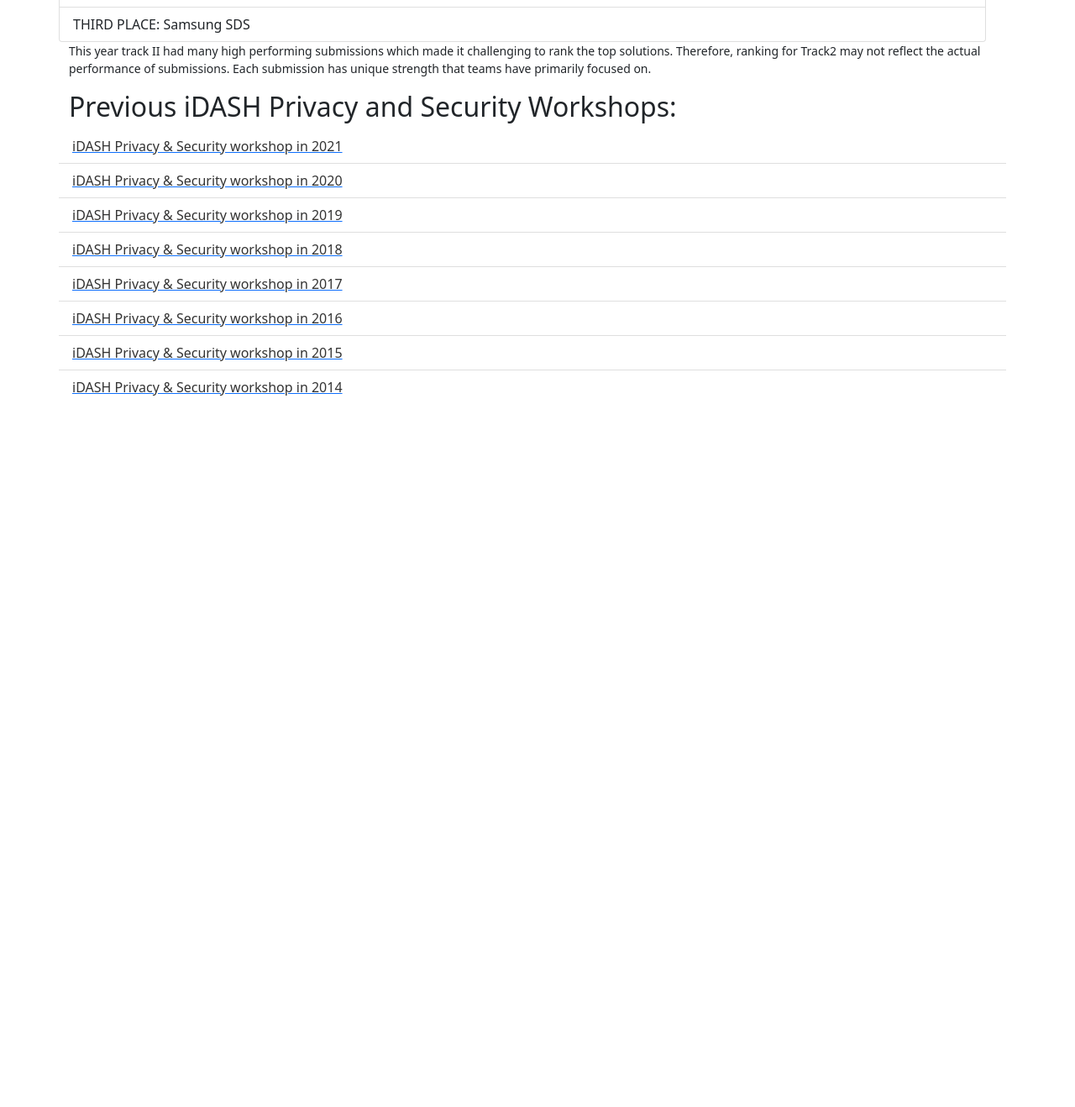
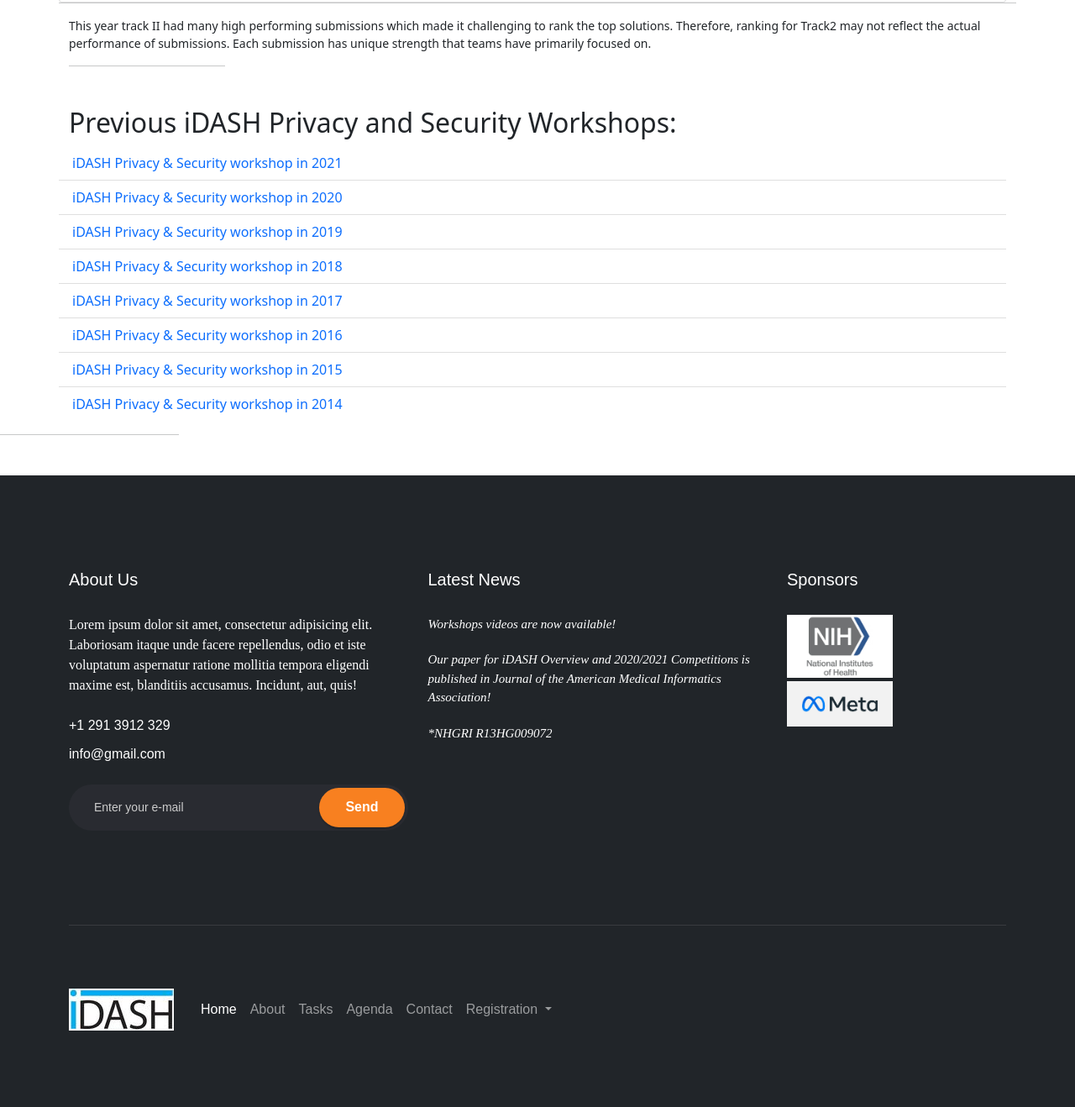
Before and after one commit to oliqym/iDash, a plain HTML site: page index.html in a window 1280 px wide. Shown: the part 922-2240 px from the top of the page at 84% size. Before the commit the page ends 1411 px from the top, so only its background shows below. Drawn offline with nearby package versions, Linux system fonts and the light colour scheme.

Commit message:
edited footer.html, index.html, and main.css
Need to remove the fade lines in ul li, find list styles in BS.

```diff
--- a/footer.html
+++ b/footer.html
@@ -1,19 +1,107 @@
-  <!--footer with sponsors-->
-  <footer class="footer fixed-bottom mt-auto py-3 bg-light">
+<footer class="footer-32892 pb-0 bg-dark text-white">
+  <div class="site-section">
     <div class="container">
-      <div class="container-fluid p-4">
-        <div class="row">
-          <div class="col-lg-2 col-md-12 mb-4 mb-md-0">
-            <div class="bg-image hover-overlay ripple shadow-1-strong rounded" data-ripple-color="light">
-              <img src="img/NIH.jpg" class="w-100" />
-            </div>
-          </div>
-          <div class="col-lg-2 col-md-12 mb-4 mb-md-0">
-            <div class="bg-image hover-overlay ripple shadow-1-strong rounded" data-ripple-color="light">
-              <img src="img/meta-logo.jpg" class="w-100" />
+      <div class="row">
+        <div class="col-md pr-md-5 mb-4 mb-md-0">
+          <h3>About Us</h3>
+          <p class="mb-4">Lorem ipsum dolor sit amet, consectetur adipisicing elit. Laboriosam itaque unde
+            facere repellendus, odio et iste voluptatum aspernatur ratione mollitia tempora eligendi
+            maxime est, blanditiis accusamus. Incidunt, aut, quis!</p>
+          <ul class="list-unstyled quick-info mb-4">
+            <li><a href="https://preview.colorlib.com/theme/bft/bootstrap-footer-02/#"
+                class="d-flex align-items-center"><span class="icon mr-3 icon-phone"></span> +1 291
+                3912 329</a></li>
+            <li><a href="https://preview.colorlib.com/theme/bft/bootstrap-footer-02/#"
+                class="d-flex align-items-center"><span class="icon mr-3 icon-envelope"></span>
+                info@gmail.com</a></li>
+          </ul>
+          <form action="https://preview.colorlib.com/theme/bft/bootstrap-footer-02/#" class="subscribe">
+            <input type="text" class="form-control" placeholder="Enter your e-mail">
+            <input type="submit" class="btn btn-submit" value="Send">
+          </form>
+        </div>
+
+        <div class="col-md mb-4 mb-md-0">
+          <h3>Latest News</h3>
+          <ul class="list-unstyled tweets">
+            <li class="d-flex">
+              <div class="mr-4">Workshops videos are now available!</div>
+            </li>
+            <li class="d-flex">
+              <div class="mr-4">Our paper for iDASH Overview and 2020/2021 Competitions is published
+                in Journal of the American Medical Informatics Association!</div>
+            </li>
+            <li class="d-flex">
+              <div class="mr-4">*NHGRI R13HG009072
+              </div>
+            </li>
+          </ul>
+        </div>
+
+        <!--Sponsors-->
+        <div class="col-md-3 mb-4 mb-md-0">
+          <h3>Sponsors</h3>
+          <div class="row gallery">
+            <div class="col-6">
+              <img src="img/NIH.jpg" alt="NIH" class="img-fluid mb-1">
+
+              <img src="img/meta-logo.jpg" alt="Meta" class="img-fluid">
             </div>
           </div>
         </div>
+
+        <!--footer nav-->
+        <div class="col-12">
+          <!--website logo-->
+          <div class="py-5 footer-menu-wrap d-md-flex align-items-center">
+            <div class="site-logo-wrap ml-auto">
+              <img src="img/idash.jpg" class="img-fluid" alt="iDash">
+            </div>
+
+            <nav class="navbar navbar-expand-md navbar-dark justify-content-between py-5">
+              <div class="container-fluid">
+                <button class="navbar-toggler" type="button" data-bs-toggle="collapse"
+                  data-bs-target="#navbarNavDropdown" aria-controls="navbarNavDropdown" aria-expanded="false"
+                  aria-label="Toggle navigation">
+                  <span class="navbar-toggler-icon"></span>
+                </button>
+                <div class="collapse navbar-collapse" id="navbarNavDropdown">
+                  <ul class="navbar-nav me-auto mb-2 mb-md-0 list-unstyled">
+                    <li class="nav-item">
+                      <a class="nav-link active" aria-current="page" href="index.html">Home</a>
+                    </li>
+                    <li class="nav-item">
+                      <a class="nav-link" href="about.html">About</a>
+                    </li>
+                    <li class="nav-item">
+                      <a class="nav-link" href="tasks.html">Tasks</a>
+                    </li>
+                    <li class="nav-item">
+                      <a class="nav-link" href="agenda.html">Agenda</a>
+                    </li>
+                    <li class="nav-item">
+                      <a class="nav-link" href="contact.html">Contact</a>
+                    </li>
+                    <li class="nav-item dropdown">
+                      <a class="nav-link dropdown-toggle" href="#" id="rEgistration" role="button"
+                        data-bs-toggle="dropdown" aria-expanded="false">
+                        Registration
+                      </a>
+                      <ul class="dropdown-menu dropdown-menu-dark bg-dark list-unstyled" aria-labelledby="registration">
+                        <li><a class="dropdown-item" href="registration.html">Competition</a>
+                        </li>
+                        <li><a class="dropdown-item" href="registration.html">Workshops</a>
+                        </li>
+                      </ul>
+                    </li>
+                  </ul>
+                </div>
+              </div>
+            </nav>
+          </div>
+        </div>
+      </div>
+
     </div>
-    </div>
-  </footer>
+  </div>
+</footer>
--- a/index.html
+++ b/index.html
@@ -10,6 +10,8 @@
   <!--Bootstrap CDNs-->
   <link href="https://cdn.jsdelivr.net/npm/bootstrap@5.0.2/dist/css/bootstrap.min.css" rel="stylesheet"
     integrity="sha384-EVSTQN3/azprG1Anm3QDgpJLIm9Nao0Yz1ztcQTwFspd3yD65VohhpuuCOmLASjC" crossorigin="anonymous">
+
+  <link href="main.css" rel="stylesheet">
   <script src="https://cdn.jsdelivr.net/npm/bootstrap@5.0.2/dist/js/bootstrap.bundle.min.js"
     integrity="sha384-MrcW6ZMFYlzcLA8Nl+NtUVF0sA7MsXsP1UyJoMp4YLEuNSfAP+JcXn/tWtIaxVXM"
     crossorigin="anonymous"></script>
@@ -23,11 +25,6 @@
   <!--About needs to add the timeline https://mdbootstrap.com/docs/standard/extended/timeline/ -->
   <main class="container">
     <!--Winners section-->
-    <section class="row mb-2">
-      <div class="col">
-        <h2>Workshop videos are now available.</h2>
-      </div>
-
       <!--winners-->
       <div class="row mb-2">
         <h2>Competition Winners</h2>
@@ -57,68 +54,70 @@
           <li class="list-group-item">SECOND PLACE (two teams tie): Angel PowerFL & COD</li>
           <li class="list-group-item">THIRD PLACE: Samsung SDS</li>
         </ul>
+        <hr>
         <small>This year track II had many high performing submissions which made it challenging to rank the top
           solutions. Therefore,
           ranking for Track2 may not reflect the actual performance of submissions. Each submission has unique strength
           that teams have primarily focused on.</small>
       </div>
-    </section>
-    <section>
+
+      <hr class="col-3 col-md-2 mb-5">
+
+    <!--Previous iDASH Privacy and Security Workshops-->
       <div class="row mb-2">
         <h2>Previous iDASH Privacy and Security Workshops:</h2>
-        <ul class="list-group list-group-flush">
-          <li class="list-group-item"><a class="wsite-button wsite-button-small wsite-button-normal"
-              href="http://www.humangenomeprivacy.org/2021" target="_blank">
-              <span class="wsite-button-inner"><span style="color:rgb(51, 51, 51)">iDASH
-                  Privacy &amp; Security workshop in
-                  2021</span></span>
-            </a></li>
-          <li class="list-group-item"><a class="wsite-button wsite-button-small wsite-button-normal"
-              href="http://www.humangenomeprivacy.org/2020" target="_blank">
-              <span class="wsite-button-inner"><span style="color:rgb(51, 51, 51)">iDASH
-                  Privacy &amp; Security workshop in
-                  2020</span></span>
-            </a></li>
+        <ul class="list-group list-group-flush list-unstyled">
+          <li class="list-group-item">
+            <a href="http://www.humangenomeprivacy.org/2021" target="_blank">
+              iDASH Privacy &amp; Security workshop in 2021
+            </a>
+          </li>
+          <li class="list-group-item">
+            <a href="http://www.humangenomeprivacy.org/2020" target="_blank">
+              iDASH Privacy &amp; Security workshop in 2020
+            </a>
+          </li>
           <li class="list-group-item"><a class="wsite-button wsite-button-small wsite-button-normal"
               href="http://www.humangenomeprivacy.org/2019" target="_blank">
-              <span class="wsite-button-inner"><span style="color:rgb(51, 51, 51)">iDASH
+              <span class="wsite-button-inner">iDASH
                   Privacy &amp; Security workshop in
-                  2019</span></span>
+                  2019</span>
             </a></li>
           <li class="list-group-item"><a class="wsite-button wsite-button-small wsite-button-normal"
               href="http://www.humangenomeprivacy.org/2018" target="_blank">
-              <span class="wsite-button-inner"><span style="color:rgb(51, 51, 51)">iDASH
+              <span class="wsite-button-inner">iDASH
                   Privacy &amp; Security workshop in
-                  2018</span></span>
+                  2018</span>
             </a></li>
           <li class="list-group-item"><a class="wsite-button wsite-button-small wsite-button-normal"
               href="http://www.humangenomeprivacy.org/2017" target="_blank">
-              <span class="wsite-button-inner"><span style="color:rgb(51, 51, 51)">iDASH
+              <span class="wsite-button-inner">iDASH
                   Privacy &amp; Security workshop in
-                  2017</span></span>
+                  2017</span>
             </a></li>
           <li class="list-group-item"><a class="wsite-button wsite-button-small wsite-button-normal"
               href="http://www.humangenomeprivacy.org/2016/">
-              <span class="wsite-button-inner"><span style="color:rgb(51, 51, 51)">iDASH
+              <span class="wsite-button-inner">iDASH
                   Privacy &amp; Security workshop in
-                  2016</span></span>
+                  2016</span>
             </a></li>
           <li class="list-group-item"><a class="wsite-button wsite-button-small wsite-button-normal"
               href="http://www.humangenomeprivacy.org/2015/">
-              <span class="wsite-button-inner"><span style="color:rgb(51, 51, 51)">iDASH
+              <span class="wsite-button-inner">iDASH
                   Privacy &amp; Security workshop in
-                  2015</span></span>
+                  2015</span>
             </a></li>
           <li class="list-group-item"><a class="wsite-button wsite-button-small wsite-button-normal"
               href="http://www.humangenomeprivacy.org/2014/">
-              <span class="wsite-button-inner"><span style="color:rgb(51, 51, 51)">iDASH
+              <span class="wsite-button-inner">iDASH
                   Privacy &amp; Security workshop in
-                  2014</span></span>
+                  2014</span>
             </a></li>
         </ul>
       </div>
-    </section>
   </main>
+
+  <hr class="col-3 col-md-2 mb-5">
 
   <!--footer-->
   <!-- Remove the container if you want to extend the Footer to full width. -->
--- /dev/null
+++ b/main.css
@@ -0,0 +1,159 @@
+a {
+  -webkit-transition: 0.3s all ease;
+  -o-transition: 0.3s all ease;
+  transition: 0.3s all ease;
+}
+a,
+a:hover {
+  text-decoration: none !important;
+  cursor: pointer;
+}
+
+.content {
+  height: 70vh;
+}
+
+.footer-32892 {
+  background-color: #202126;
+  padding: 7rem 0;
+  color: #888;
+  font-size: 16px;
+}
+
+.footer-32892,
+.footer-32892 h3 {
+  font-family: "Poppins", sans-serif;
+}
+
+.footer-32892 h3 {
+  font-size: 20px;
+  color: #fff;
+  margin-bottom: 30px;
+}
+
+.footer-32892 p {
+  font-family: "Source Serif Pro", serif;
+}
+
+.footer-32892 .row.gallery {
+  margin-right: -5px;
+  margin-left: -5px;
+}
+
+.footer-32892 .row.gallery > [class^="col-"],
+.footer-32892 .row.gallery > [class*=" col-"] {
+  padding-right: 5px;
+  padding-left: 5px;
+}
+
+.footer-32892 .gallery a {
+  display: block;
+  margin-bottom: 10px;
+  -webkit-transition: 0.3s all ease;
+  -o-transition: 0.3s all ease;
+  transition: 0.3s all ease;
+}
+
+.footer-32892 .gallery a:hover {
+  opacity: 0.5;
+}
+.footer-32892 .quick-info li {
+  color: #fff;
+  font-size: 16px;
+  margin-bottom: 10px;
+}
+.footer-32892 .quick-info li a {
+  color: #fff;
+}
+.footer-32892 .quick-info li .icon {
+  font-size: 20px;
+  color: #f88020;
+}
+.footer-32892 .subscribe {
+  position: relative;
+}
+
+.footer-32892 .subscribe .form-control {
+  background-color: #292b31;
+  -webkit-box-shadow: none;
+  box-shadow: none;
+  border-radius: 30px;
+  height: 55px;
+  padding-left: 30px;
+  padding-right: 130px;
+  border: none;
+  color: #fff;
+}
+.footer-32892 .subscribe .form-control::-webkit-input-placeholder {
+  color: #ccc;
+  font-size: 14px;
+}
+.footer-32892 .subscribe .form-control::-moz-placeholder {
+  color: #ccc;
+  font-size: 14px;
+}
+.footer-32892 .subscribe .form-control:-ms-input-placeholder {
+  color: #ccc;
+  font-size: 14px;
+}
+.footer-32892 .subscribe .form-control:-moz-placeholder {
+  color: #ccc;
+  font-size: 14px;
+}
+.footer-32892 .subscribe .btn-submit {
+  background: #f88020;
+  height: 47px;
+  border-radius: 30px;
+  padding-left: 30px;
+  padding-right: 30px;
+  color: #fff;
+  font-weight: bold;
+  position: absolute;
+  top: 4px;
+  right: 4px;
+  -webkit-box-shadow: 0 2px 2px 0 rgba(0, 0, 0, 0.2);
+  box-shadow: 0 2px 2px 0 rgba(0, 0, 0, 0.2);
+}
+.footer-32892 .tweets li {
+  margin-bottom: 20px;
+  font-size: 15px;
+  font-style: italic;
+  font-family: "Source Serif Pro", serif;
+}
+.footer-32892 .tweets li span {
+  color: #fff;
+}
+.footer-32892 .footer-menu-wrap {
+  border-top: 1px solid rgba(255, 255, 255, 0.1);
+  padding-top: 2rem !important;
+  margin-top: 7rem;
+}
+.footer-32892 .footer-menu {
+  margin-bottom: 0;
+}
+.footer-32892 .footer-menu li {
+  display: inline-block;
+}
+@media (max-width: 767.98px) {
+  .footer-32892 .footer-menu li {
+    display: block;
+  }
+}
+.footer-32892 .footer-menu li a {
+  padding: 10px;
+  display: inline-block;
+  color: #fff;
+}
+@media (max-width: 767.98px) {
+  .footer-32892 .footer-menu li a {
+    display: block;
+    padding-left: 0px;
+  }
+}
+.footer-32892 .footer-menu li:first-child a {
+  padding-left: 0;
+}
+.footer-32892 .site-logo {
+  color: #fff;
+  font-size: 20px;
+}
```
Also changed, not shown: footer.js (added, +62 -0 lines), header.html (+0 -1 lines).
